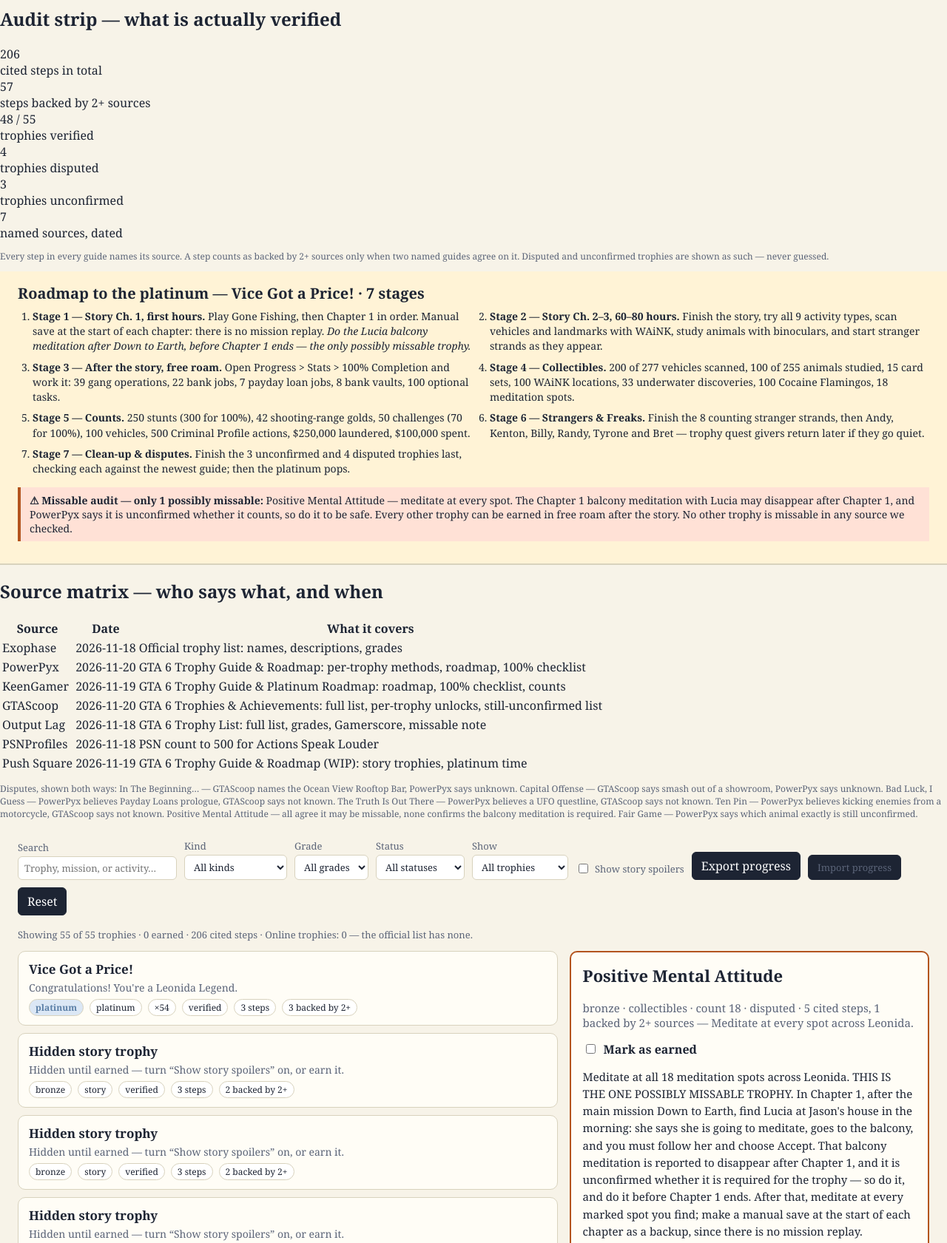
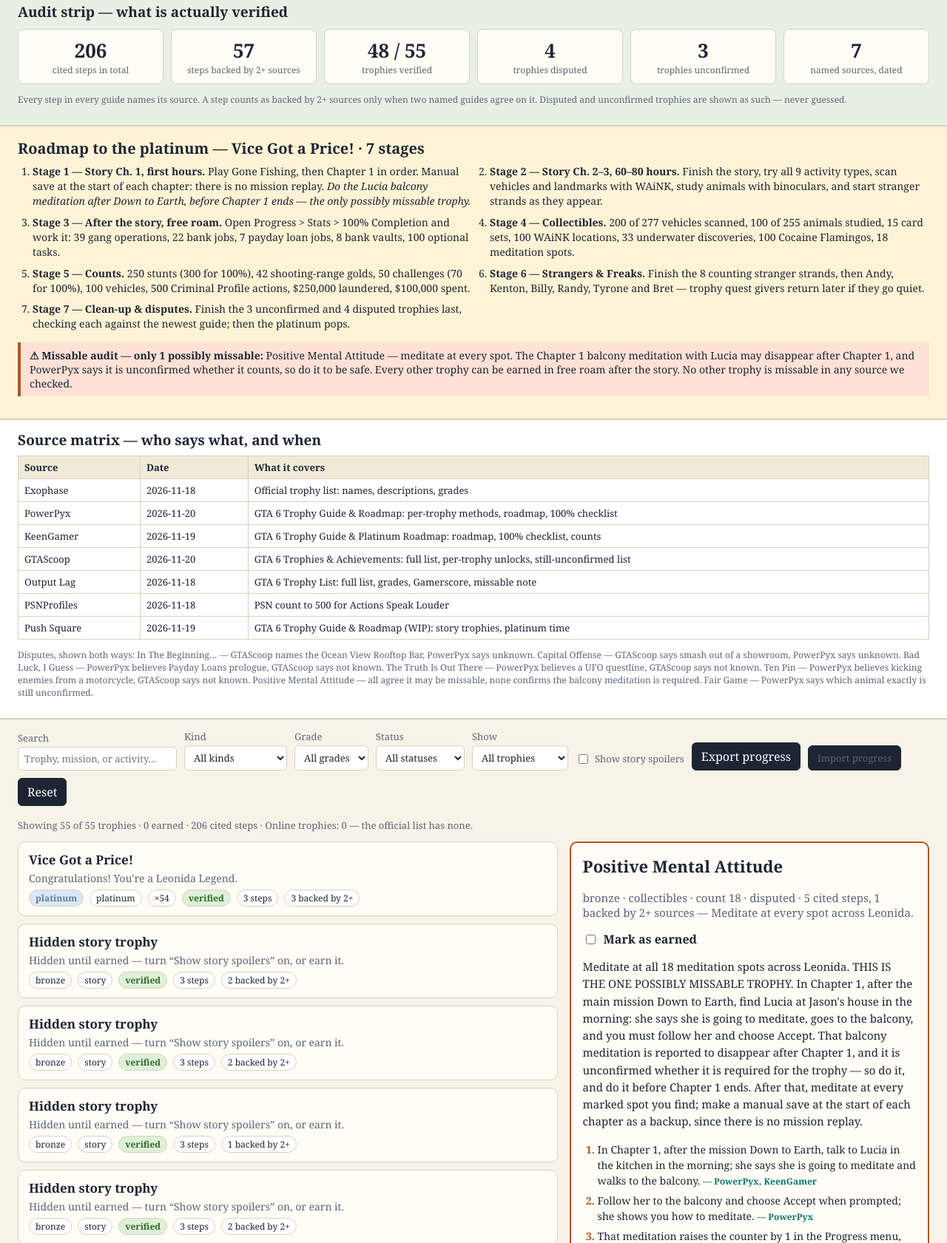
Before and after one commit to KimLyNamHa/gta6-trophy-guide-01-entry, a plain HTML site: page app/index.html in a window 1280 px wide. Shown: the part 153-1834 px from the top of the page at 74% size. Drawn offline with Linux system fonts and the light colour scheme.

Commit message:
v2: app/style.css

```diff
--- a/app/style.css
+++ b/app/style.css
@@ -11,11 +11,22 @@ body { font-family: Georgia, 'Times New Roman', serif; margin: 0; color: var(--i
 .bar div { height: 100%; background: #f2b705; width: 0%; }
 .progress p { margin: 4px 0; font-size: 13px; color: #d9d4c5; }
 .small { font-size: 12px; color: var(--muted); }
+.audit { padding: 14px 24px; background: #e8f0e4; border-bottom: 2px solid var(--line); }
+.audit h2 { margin: 0 0 10px; font-size: 19px; }
+.auditGrid { display: grid; grid-template-columns: repeat(6, 1fr); gap: 10px; }
+.auditCell { background: var(--card); border: 1px solid var(--line); border-radius: 8px; padding: 10px; text-align: center; }
+.auditBig { font-size: 26px; font-weight: bold; }
+.auditSmall { font-size: 12px; color: var(--muted); }
 .roadmap { padding: 16px 24px; background: #fff3d6; border-bottom: 2px solid var(--line); }
 .roadmap h2 { margin: 0 0 8px; font-size: 20px; }
 .stages { margin: 0; padding-left: 20px; display: grid; grid-template-columns: 1fr 1fr; gap: 8px 24px; }
 .stages li { font-size: 14px; line-height: 1.45; }
 .missable { background: #ffe1d6; border-left: 4px solid var(--accent); padding: 8px 12px; font-size: 14px; }
+.matrix { padding: 14px 24px; background: #fff; border-bottom: 2px solid var(--line); }
+.matrix h2 { margin: 0 0 8px; font-size: 19px; }
+.matrix table { width: 100%; border-collapse: collapse; font-size: 13px; }
+.matrix th, .matrix td { border: 1px solid var(--line); padding: 6px 8px; text-align: left; }
+.matrix th { background: #f0ead8; }
 .controls { display: flex; flex-wrap: wrap; gap: 10px; align-items: end; padding: 14px 24px 4px; }
 .controls label { font-size: 13px; color: var(--muted); display: grid; gap: 3px; }
 .controls label.check { display: flex; align-items: center; gap: 6px; padding-bottom: 6px; }
@@ -35,13 +46,21 @@ body { font-family: Georgia, 'Times New Roman', serif; margin: 0; color: var(--i
 .pill.grade-gold { background: #fff0b3; color: var(--gold); font-weight: bold; }
 .pill.grade-silver { background: #e8e8e8; font-weight: bold; }
 .pill.missable { background: #ffe1d6; color: #7c2d12; font-weight: bold; }
+.pill.status-verified { background: #dff0d8; color: #2f6b2f; font-weight: bold; }
+.pill.status-disputed { background: #fff0b3; color: #7c5a00; font-weight: bold; }
+.pill.status-unconfirmed { background: #f0d8d8; color: #7c2d12; font-weight: bold; }
 .card.earned { opacity: .75; }
 .card.earned h3::after { content: " ✓ earned"; color: var(--teal); font-size: 13px; }
 .detail { position: sticky; top: 12px; background: var(--card); border: 2px solid var(--accent); border-radius: 10px; padding: 16px; }
 .detail h2 { margin-top: 0; font-size: 22px; }
 .detail .desc { font-size: 15px; color: var(--muted); }
 .detail .guide { font-size: 15px; line-height: 1.55; }
+.detail .steps { font-size: 14px; line-height: 1.5; padding-left: 20px; }
+.detail .steps li { margin-bottom: 6px; }
+.detail .steps li::marker { font-weight: bold; color: var(--accent); }
+.detail .src { color: var(--teal); font-size: 12px; font-weight: bold; }
+.detail .dispute { background: #fff0b3; border-left: 4px solid var(--gold); padding: 8px 10px; font-size: 13px; }
 .detail .source { font-size: 13px; color: var(--muted); border-top: 1px solid var(--line); padding-top: 8px; }
 .detail label { display: flex; gap: 8px; align-items: center; font-weight: bold; margin: 12px 0; }
 footer { padding: 16px 24px 24px; border-top: 2px solid var(--line); font-size: 13px; color: var(--muted); }
-@media (max-width: 900px) { .layout { grid-template-columns: 1fr; } .stages { grid-template-columns: 1fr; } .top { flex-direction: column; } .detail { position: static; } }
+@media (max-width: 900px) { .layout { grid-template-columns: 1fr; } .stages { grid-template-columns: 1fr; } .top { flex-direction: column; } .detail { position: static; } .auditGrid { grid-template-columns: repeat(3, 1fr); } }
```
